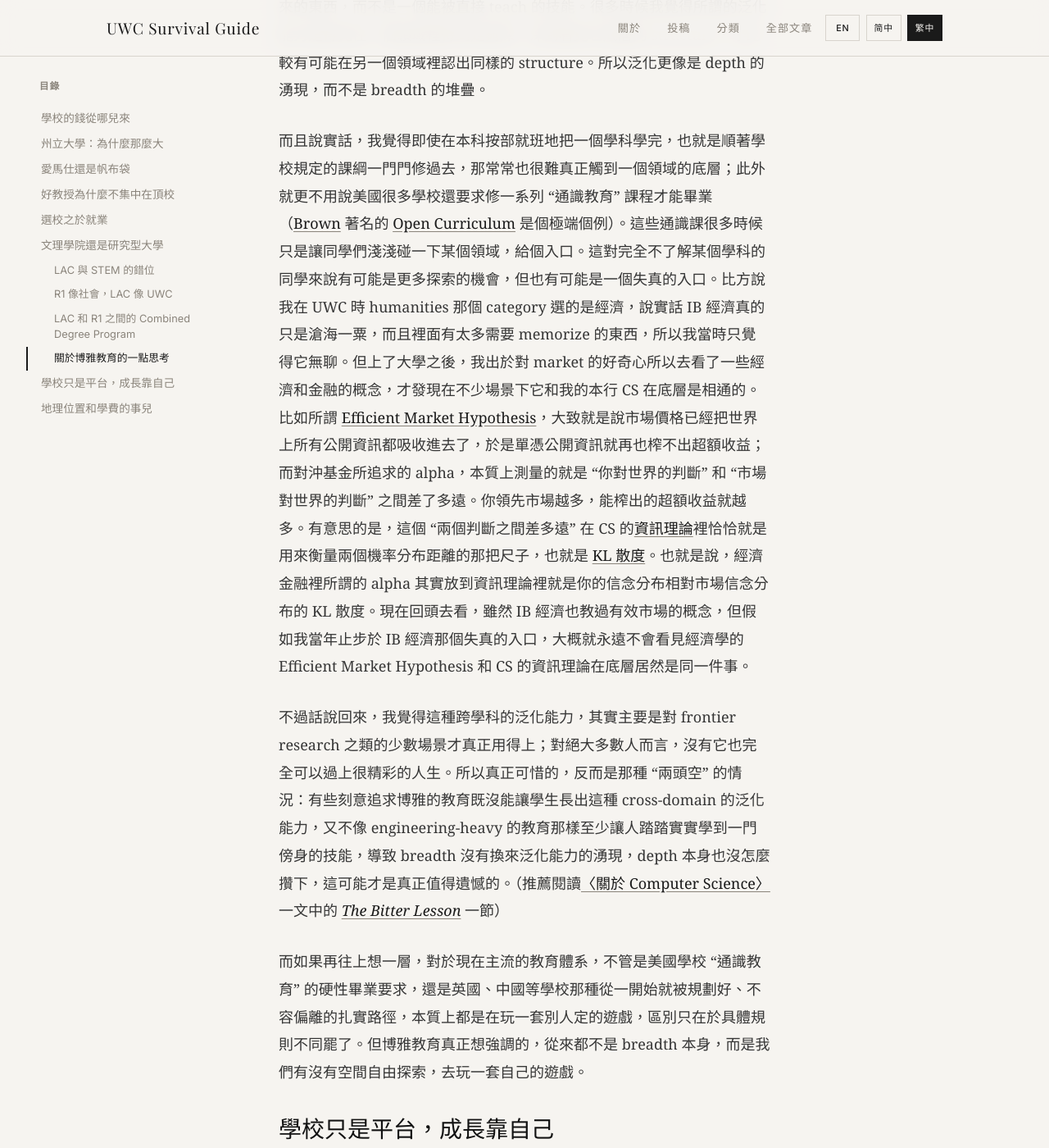
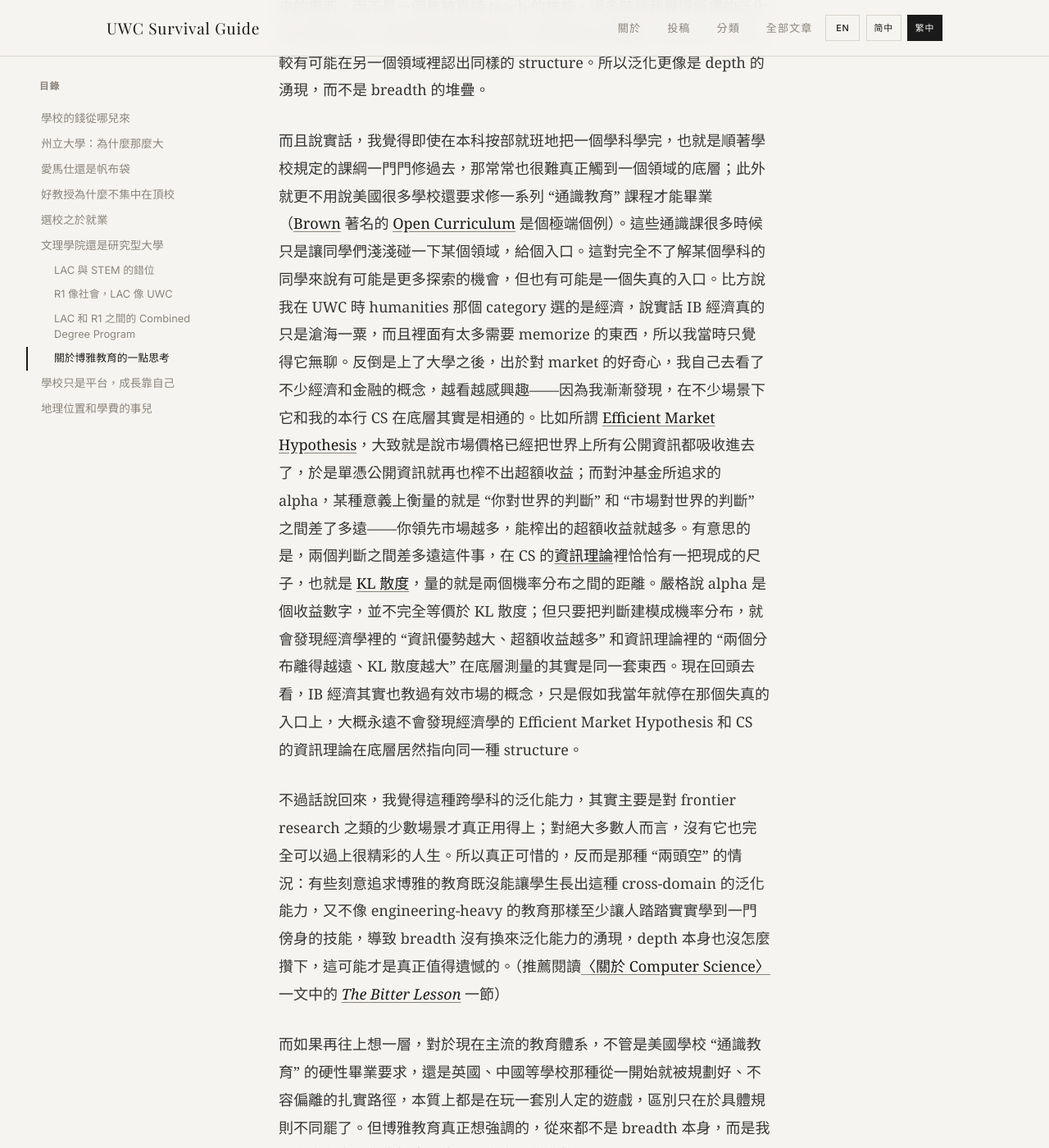
Before and after one commit to United-World-College/UWC-Survival-Guide, a Jekyll site: the page built from website/_guides/chinese/school-selection-TW.md, in a window 1280 px wide and 1400 px high, scrolled down 19879 px. Shown: the whole window at 82% size. Built offline with Jekyll 4.4.1, drawn with Linux system fonts in a browser that asks for light colours; some web fonts are replaced.

Commit message:
docs(school-selection): refine EMH/KL-divergence cross-domain passage (alpha not strictly equal to KL); sync CN/TW/EN

```diff
--- a/website/_guides/chinese/school-selection-TW.md
+++ b/website/_guides/chinese/school-selection-TW.md
@@ -141,7 +141,7 @@
 
 但我上了大學之後才慢慢發現，這種能力其實很難靠刻意的 "教育" 被培養出來，不論是 liberal arts education 還是 engineering-heavy 的訓練可能都做不到。因為它更像是一個人在某個學科裡鑽得足夠深之後，自發生長出來的東西，而不是一個能被直接 teach 的技能。很多時候我覺得所謂的泛化能力是得先在一個領域裡待到足夠深，深到看見它底層的 structure，才比較有可能在另一個領域裡認出同樣的 structure。所以泛化更像是 depth 的湧現，而不是 breadth 的堆疊。
 
-而且說實話，我覺得即使在本科按部就班地把一個學科學完，也就是順著學校規定的課綱一門門修過去，那常常也很難真正觸到一個領域的底層；此外就更不用說美國很多學校還要求修一系列 "通識教育" 課程才能畢業（[Brown](https://en.wikipedia.org/wiki/Brown_University) 著名的 [Open Curriculum](https://www.brown.edu/academics/undergraduate/open-curriculum) 是個極端個例）。這些通識課很多時候只是讓同學們淺淺碰一下某個領域，給個入口。這對完全不了解某個學科的同學來說有可能是更多探索的機會，但也有可能是一個失真的入口。比方說我在 UWC 時 humanities 那個 category 選的是經濟，說實話 IB 經濟真的只是滄海一粟，而且裡面有太多需要 memorize 的東西，所以我當時只覺得它無聊。但上了大學之後，我出於對 market 的好奇心所以去看了一些經濟和金融的概念，才發現在不少場景下它和我的本行 CS 在底層是相通的。比如所謂 [Efficient Market Hypothesis](https://en.wikipedia.org/wiki/Efficient-market_hypothesis)，大致就是說市場價格已經把世界上所有公開資訊都吸收進去了，於是單憑公開資訊就再也榨不出超額收益；而對沖基金所追求的 alpha，本質上測量的就是 "你對世界的判斷" 和 "市場對世界的判斷" 之間差了多遠。你領先市場越多，能榨出的超額收益就越多。有意思的是，這個 "兩個判斷之間差多遠" 在 CS 的[資訊理論](https://en.wikipedia.org/wiki/Information_theory)裡恰恰就是用來衡量兩個機率分布距離的那把尺子，也就是 [KL 散度](https://en.wikipedia.org/wiki/Kullback–Leibler_divergence)。也就是說，經濟金融裡所謂的 alpha 其實放到資訊理論裡就是你的信念分布相對市場信念分布的 KL 散度。現在回頭去看，雖然 IB 經濟也教過有效市場的概念，但假如我當年止步於 IB 經濟那個失真的入口，大概就永遠不會看見經濟學的 Efficient Market Hypothesis 和 CS 的資訊理論在底層居然是同一件事。
+而且說實話，我覺得即使在本科按部就班地把一個學科學完，也就是順著學校規定的課綱一門門修過去，那常常也很難真正觸到一個領域的底層；此外就更不用說美國很多學校還要求修一系列 "通識教育" 課程才能畢業（[Brown](https://en.wikipedia.org/wiki/Brown_University) 著名的 [Open Curriculum](https://www.brown.edu/academics/undergraduate/open-curriculum) 是個極端個例）。這些通識課很多時候只是讓同學們淺淺碰一下某個領域，給個入口。這對完全不了解某個學科的同學來說有可能是更多探索的機會，但也有可能是一個失真的入口。比方說我在 UWC 時 humanities 那個 category 選的是經濟，說實話 IB 經濟真的只是滄海一粟，而且裡面有太多需要 memorize 的東西，所以我當時只覺得它無聊。反倒是上了大學之後，出於對 market 的好奇心，我自己去看了不少經濟和金融的概念，越看越感興趣——因為我漸漸發現，在不少場景下它和我的本行 CS 在底層其實是相通的。比如所謂 [Efficient Market Hypothesis](https://en.wikipedia.org/wiki/Efficient-market_hypothesis)，大致就是說市場價格已經把世界上所有公開資訊都吸收進去了，於是單憑公開資訊就再也榨不出超額收益；而對沖基金所追求的 alpha，某種意義上衡量的就是 "你對世界的判斷" 和 "市場對世界的判斷" 之間差了多遠——你領先市場越多，能榨出的超額收益就越多。有意思的是，兩個判斷之間差多遠這件事，在 CS 的[資訊理論](https://en.wikipedia.org/wiki/Information_theory)裡恰恰有一把現成的尺子，也就是 [KL 散度](https://en.wikipedia.org/wiki/Kullback–Leibler_divergence)，量的就是兩個機率分布之間的距離。嚴格說 alpha 是個收益數字，並不完全等價於 KL 散度；但只要把判斷建模成機率分布，就會發現經濟學裡的 "資訊優勢越大、超額收益越多" 和資訊理論裡的 "兩個分布離得越遠、KL 散度越大" 在底層測量的其實是同一套東西。現在回頭去看，IB 經濟其實也教過有效市場的概念，只是假如我當年就停在那個失真的入口上，大概永遠不會發現經濟學的 Efficient Market Hypothesis 和 CS 的資訊理論在底層居然指向同一種 structure。
 
 不過話說回來，我覺得這種跨學科的泛化能力，其實主要是對 frontier research 之類的少數場景才真正用得上；對絕大多數人而言，沒有它也完全可以過上很精彩的人生。所以真正可惜的，反而是那種 "兩頭空" 的情況：有些刻意追求博雅的教育既沒能讓學生長出這種 cross-domain 的泛化能力，又不像 engineering-heavy 的教育那樣至少讓人踏踏實實學到一門傍身的技能，導致 breadth 沒有換來泛化能力的湧現，depth 本身也沒怎麼攢下，這可能才是真正值得遺憾的。（推薦閱讀[〈關於 Computer Science〉]({{ '/guides/chinese/computer-science-TW/' | relative_url }})一文中的 [*The Bitter Lesson*]({{ '/guides/chinese/computer-science-TW/#the-bitter-lesson' | relative_url }}) 一節）
 
```
Also changed, not shown: website/_guides/chinese/school-selection-CN.md (+1 -1 lines), website/_guides/default/school-selection.md (+1 -1 lines).
